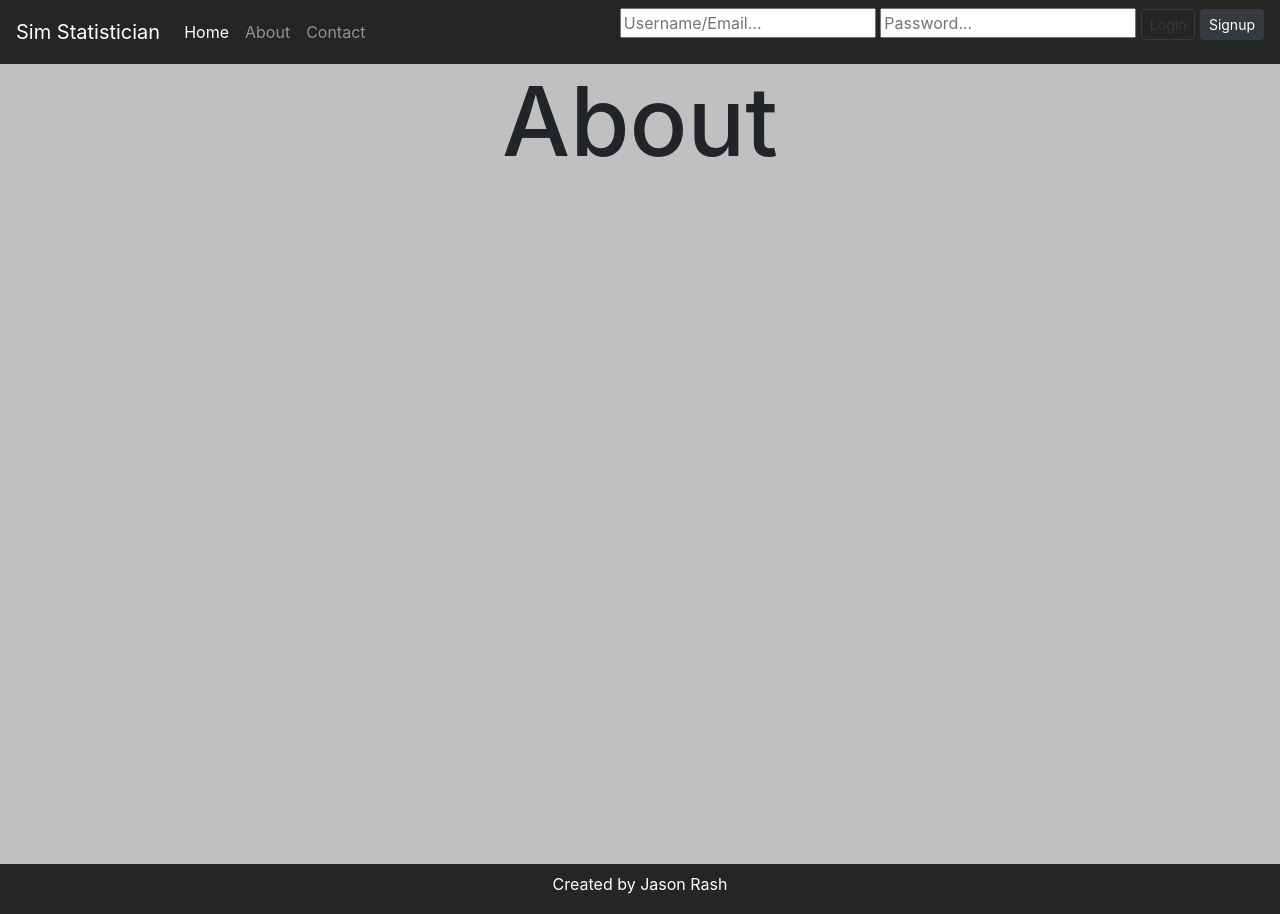
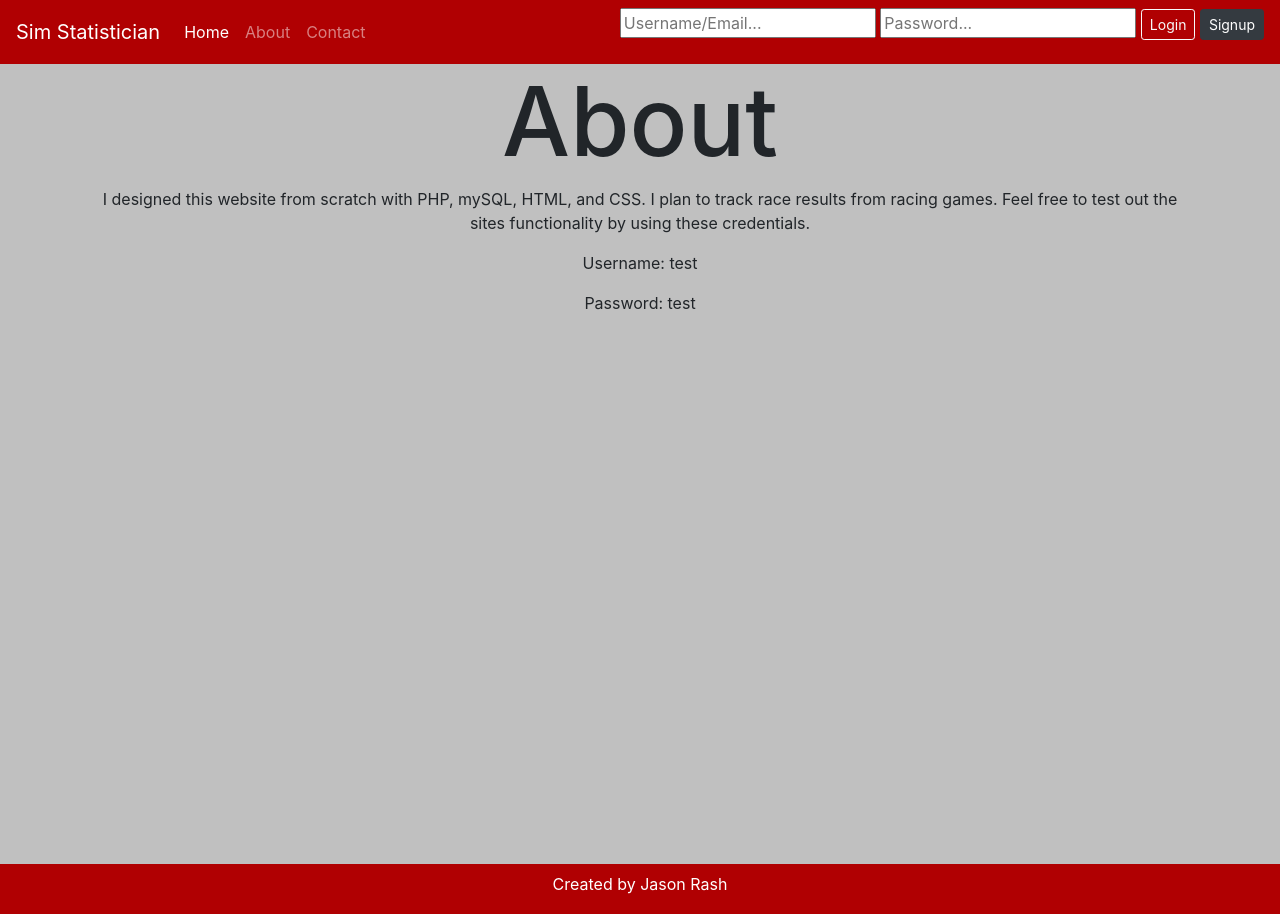
Before and after one commit to JasonMRash/simStatistician, a PHP site: page /about.php in a window 1280 px wide. Run offline with PHP 8.4, Linux system fonts and the light colour scheme.

Commit message:
styling website and getting it ready to deploy to Heroku

```diff
--- a/about.php
+++ b/about.php
@@ -7,7 +7,12 @@
       <section class="container">
       <div class ="text-center">
           <h1 class="header-text">About</h1>
-          <p class="about-text"></p>
+          <p class="about-text">
+            I designed this website from scratch with PHP, mySQL, HTML, and CSS. I plan to track race results from racing games.
+            Feel free to test out the sites functionality by using these credentials.
+          </p>
+          <p>Username: test</p>
+          <p>Password: test</p>
         </div>
       </section>
     </div>
--- a/footer.php
+++ b/footer.php
@@ -1,5 +1,5 @@
-<footer class="bg-custom">
-<nav class="navbar navbar-expand-lg navbar-dark bg-custom">
+<footer class="bg-main">
+<nav class="navbar navbar-expand-lg navbar-dark bg-main">
   <ul class="navbar-nav mx-md-auto">
     <div>
     <li class="footer-text">Created by Jason Rash</li>
--- a/header.php
+++ b/header.php
@@ -11,7 +11,7 @@
   <link rel="stylesheet" href="https://stackpath.bootstrapcdn.com/bootstrap/4.3.1/css/bootstrap.min.css" integrity="sha384-ggOyR0iXCbMQv3Xipma34MD+dH/1fQ784/j6cY/iJTQUOhcWr7x9JvoRxT2MZw1T" crossorigin="anonymous">
 <body class="wrapper-site">
   <header>
-    <nav class="navbar navbar-expand-lg navbar-dark bg-custom">
+    <nav class="navbar navbar-expand-lg navbar-dark bg-main">
       <a class="navbar-brand" href="index.php">Sim Statistician</a>
       <button class="navbar-toggler" type="button" data-toggle="collapse" data-target="#navbarText" aria-controls="navbarText" aria-expanded="false" aria-label="Toggle navigation">
           <span class="navbar-toggler-icon"></span>
@@ -47,14 +47,14 @@
           <?php
             if (isset($_SESSION['userId'])) {
               echo '<form class ="form-inline" action = "includes/logout.inc.php" method="post">
-              <button class="btn btn-sm btn-outline-dark" type="submit" name="logout-submit">Logout</button>
+              <button class="btn btn-sm btn-outline-light" type="submit" name="logout-submit">Logout</button>
               </form>';
             }
             else {
               echo '<form action="includes/login.inc.php" method="post">
               <input type="text" name="mailuid" placeholder="Username/Email...">
               <input type="password" name="pwd" placeholder="Password...">
-              <button class ="btn btn-sm btn-outline-dark" type="submit" name="login-submit">Login</button>
+              <button class ="btn btn-sm btn-outline-light" type="submit" name="login-submit">Login</button>
               <a class="btn btn-sm btn-dark" href="signup.php">Signup</a>
               </form>';
             }
--- a/includes/signup.inc.php
+++ b/includes/signup.inc.php
@@ -58,7 +58,7 @@
             mysqli_stmt_bind_param($stmt, "sss", $username, $email, $hashedPwd);
             mysqli_stmt_execute($stmt);
             mysqli_stmt_store_result($stmt);
-            header("Location: ../signup.php?signup=success");
+            header("Location: ../index.php?signup=success");
             exit();
           }
         }
--- a/includes/viewallraces.inc.php
+++ b/includes/viewallraces.inc.php
@@ -16,7 +16,7 @@
     <td>'.$row['game'].'</td>
     <td>'.$row['date'].'</td>
     <td>'.$row['trackName'].'</td>
-    <td><a class="btn btn-sm btn-light" href="viewrace.php?id='.$row['idRaces'].'">View</a></td>
-    <td><a class="btn btn-sm btn-warning" href="includes/deleterace.inc.php?id='.$row['idRaces'].'">Delete</a></td>
+    <td><a class="btn btn-sm btn-success" href="viewrace.php?id='.$row['idRaces'].'">View</a></td>
+    <td><a class="btn btn-sm btn-danger" href="includes/deleterace.inc.php?id='.$row['idRaces'].'">Delete</a></td>
     </tr>';
    }
--- a/includes/viewallsetups.inc.php
+++ b/includes/viewallsetups.inc.php
@@ -15,7 +15,7 @@
     echo '<tr>
     <td>'.$row['nameSetups'].'</td>
     <td>'.$row['game'].'</td>
-    <td><a class="btn btn-sm btn-light" href="viewsetup.php?id='.$row['idSetups'].'">View</a></td>
-    <td><a class="btn btn-sm btn-warning" href="includes/deletesetup.inc.php?id='.$row['idSetups'].'">Delete</a></td>
+    <td><a class="btn btn-sm btn-success" href="viewsetup.php?id='.$row['idSetups'].'">View</a></td>
+    <td><a class="btn btn-sm btn-danger" href="includes/deletesetup.inc.php?id='.$row['idSetups'].'">Delete</a></td>
     </tr>';
    }
--- a/signup.php
+++ b/signup.php
@@ -27,11 +27,6 @@
               echo '<p class="error">Username is alread taken!</p>';
             }
           }
-          if (isset($_GET['signup'])) {
-            if ($_GET['signup'] == "success") {
-              echo '<p class="success">Signup sucessful!</p>';
-            }
-          }
         ?>
         <form class="form-signup" action="includes/signup.inc.php" method="post">
           <div class="text-center ">
--- a/simstatistician.sql
+++ b/simstatistician.sql
@@ -13,7 +13,7 @@
 
 DROP TABLE IF EXISTS `Users`;
 CREATE TABLE `Users` (
-  `idUsers` int(11) NOT NULL AUTO_INCREMENT PRIMARY KEY,
+  `idUsers` int(11) NOT NULL AUTO_INCREMENT,
   `uidUsers` varchar(255) NOT NULL,
   `emailUsers` varchar(255) NOT NULL,
   `pwdUsers` varchar(255) NOT NULL,
--- a/style.css
+++ b/style.css
@@ -8,10 +8,6 @@
 
 .login-status {
   font-size: large;
-}
-
-.bg-custom {
-  background-color:#252523;
 }
 
 .wrapper-main {
@@ -28,6 +24,8 @@
   font-size: 5vw;
 }
 
+
+
 .footer-text {
   color: white;
 }
@@ -40,3 +38,25 @@
   width: 100%;
   height: 50px;
 }
+
+.info-box {
+  margin: 10px;
+  padding: 10px;
+  border-radius: 10px;
+}
+
+.table-size {
+  max-height: 250px;
+}
+
+.custom-column {
+  margin-left: 1vw;
+  margin-right: 1vw;
+  margin-bottom: 2vw;
+  border-radius: 10px;
+  background-color: #b00002;
+}
+
+.bg-main {
+  background-color: #b00002;
+}
```
Also changed, not shown: games.php (+6 -2 lines), index.php (+6 -2 lines), races.php (+6 -2 lines), setups.php (+6 -2 lines).
